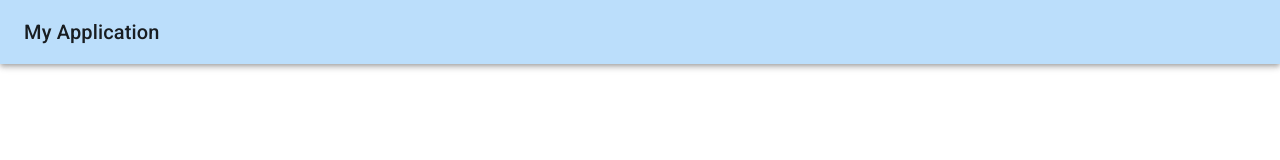
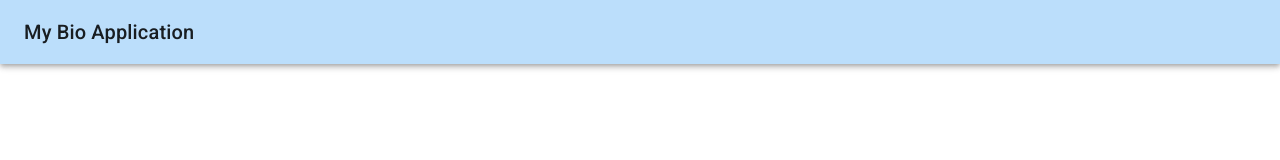
Before and after one commit to David-Portillo/cv, a React (Create React App) app: page / in a window 1280 px wide. Shown: the top 160 px of the page. Built offline with nearby package versions, Linux system fonts and the light colour scheme.

Commit message:
changes moved files to root of git can now deploy by committing to git or from the terminal using netlify
added
redirect file to public folder

```diff
--- a/src/components/Navigation.js
+++ b/src/components/Navigation.js
@@ -15,7 +15,7 @@ const Navigation = (props) => {
 				<AppBar position="static" color="primary">
 					<Toolbar>
 						<Typography variant="h6" color="inherit">
-							My Application
+							My Bio Application
 						</Typography>
 					</Toolbar>
 				</AppBar>
```
